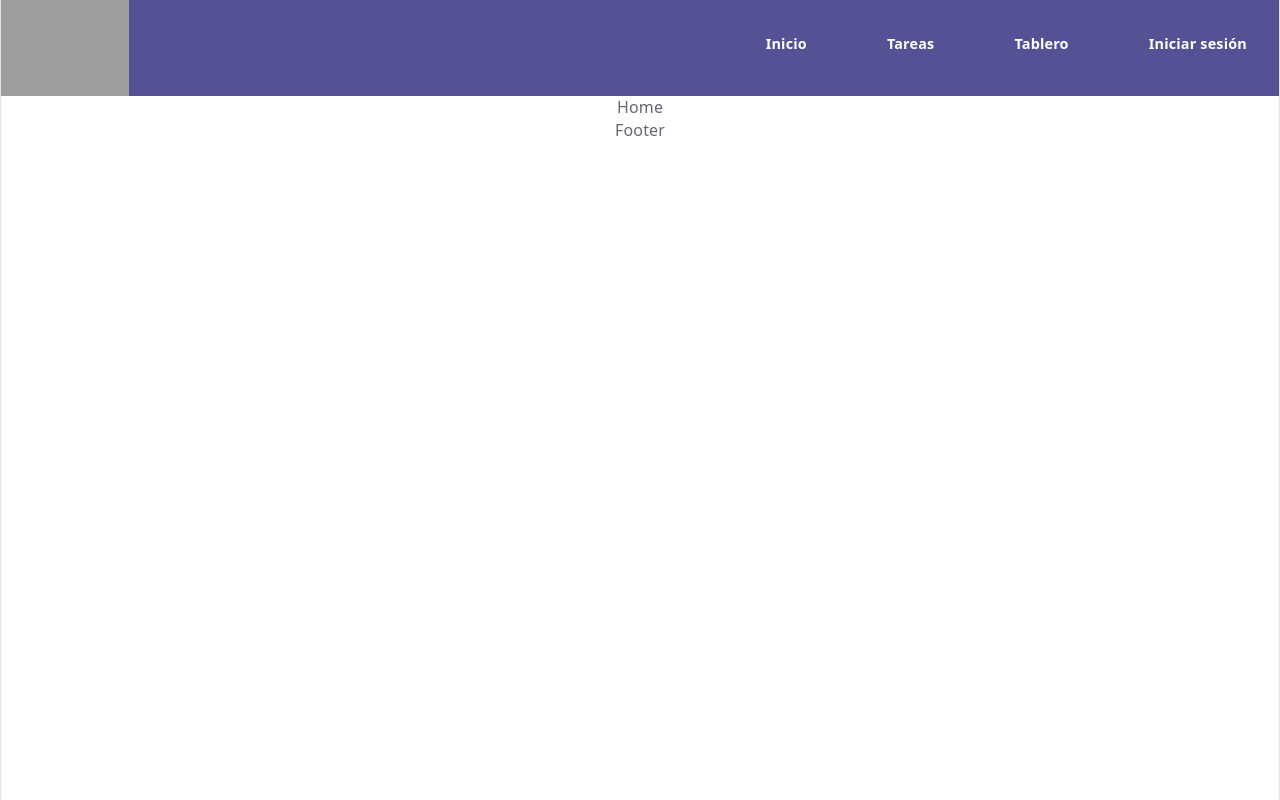
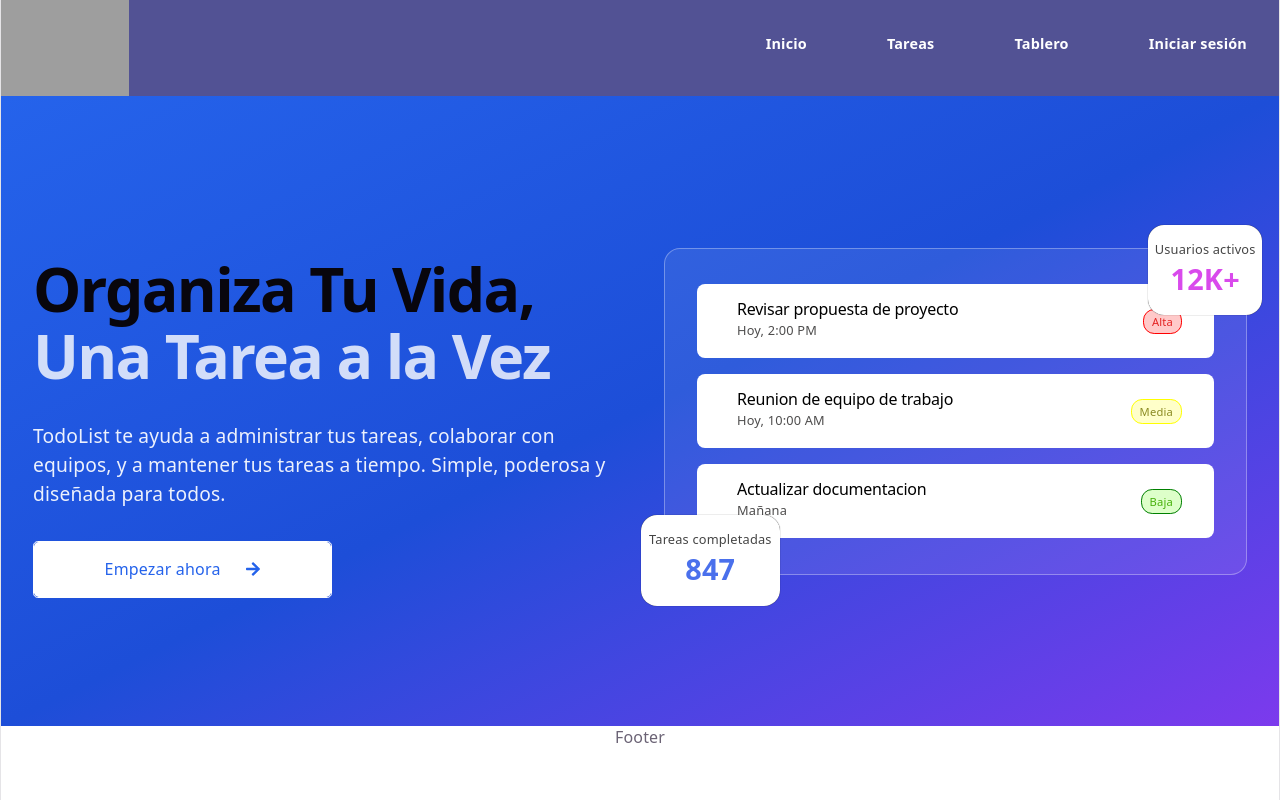
Before and after one commit to CLopezLara/to-do-list-webpage, a React (Vite) app: page / in a window 1280 px wide. Built offline with nearby package versions, Linux system fonts and the light colour scheme; grey boxes are pictures that could not be loaded.

Commit message:
feat: add Hero component to home

```diff
--- a/src/components/Root/Home.jsx
+++ b/src/components/Root/Home.jsx
@@ -1,7 +1,11 @@
+import Hero_image from "./home-components/Hero_image";
+
 function Home() {
   return (
-    <div>Home</div>
-  )
+    <div>
+      <Hero_image />
+    </div>
+  );
 }
 
-export default Home
+export default Home;
```
Also changed, not shown: src/components/Root/Home.css (added).
